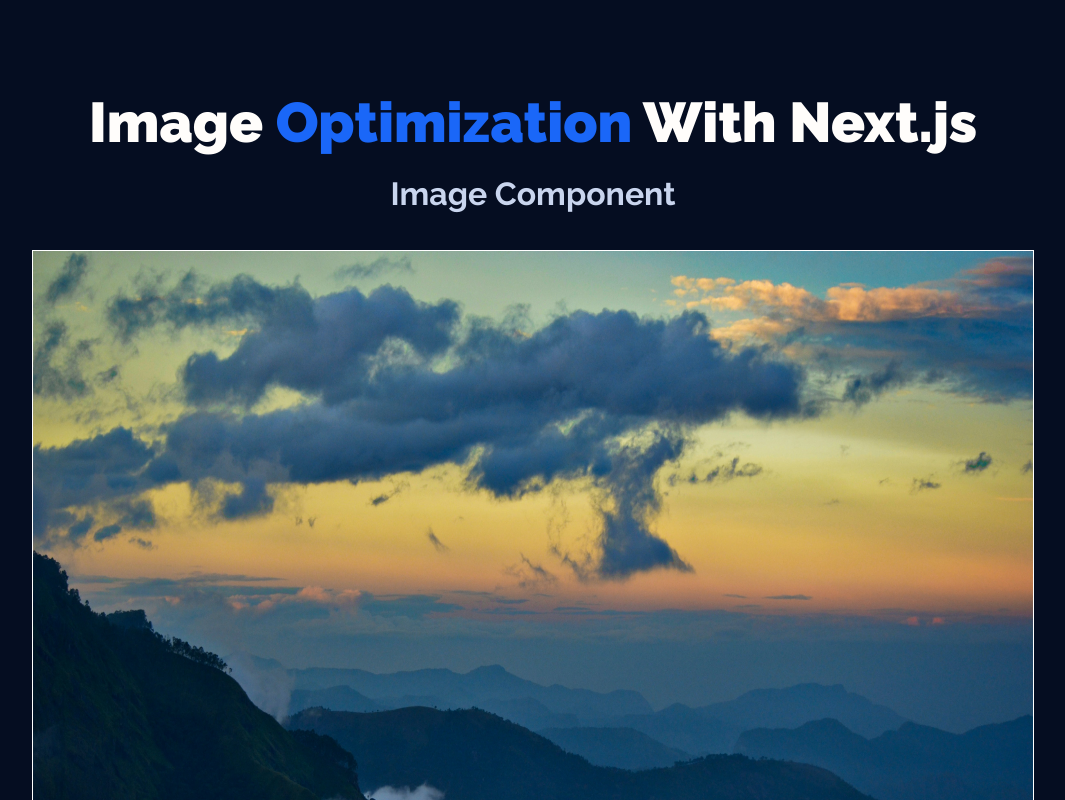
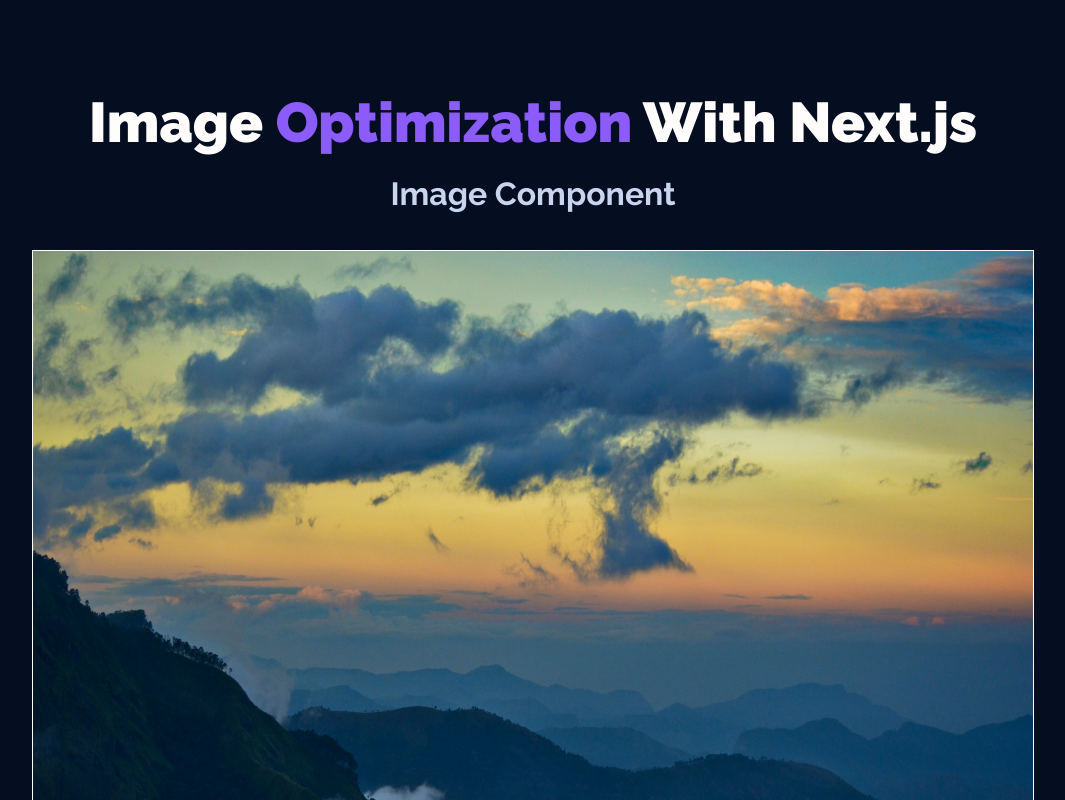
Before and after one commit to msaaddev/nextjs-conf-demo, a Next.js app: page /image in a window 1280 px wide. Shown: the top 800 px of the page, without its empty margins (107-1172 px from the left). Built offline with nearby package versions, Linux system fonts and the light colour scheme.

Commit message:
👌 IMPROVE: Heading color

```diff
--- a/styles/header.module.css
+++ b/styles/header.module.css
@@ -27,7 +27,7 @@
 }
 
 .container h2 span {
-	color: #1A67F8;
+	color: rgba(139, 92, 250, 1);
 }
 
 .container h3 {
```
